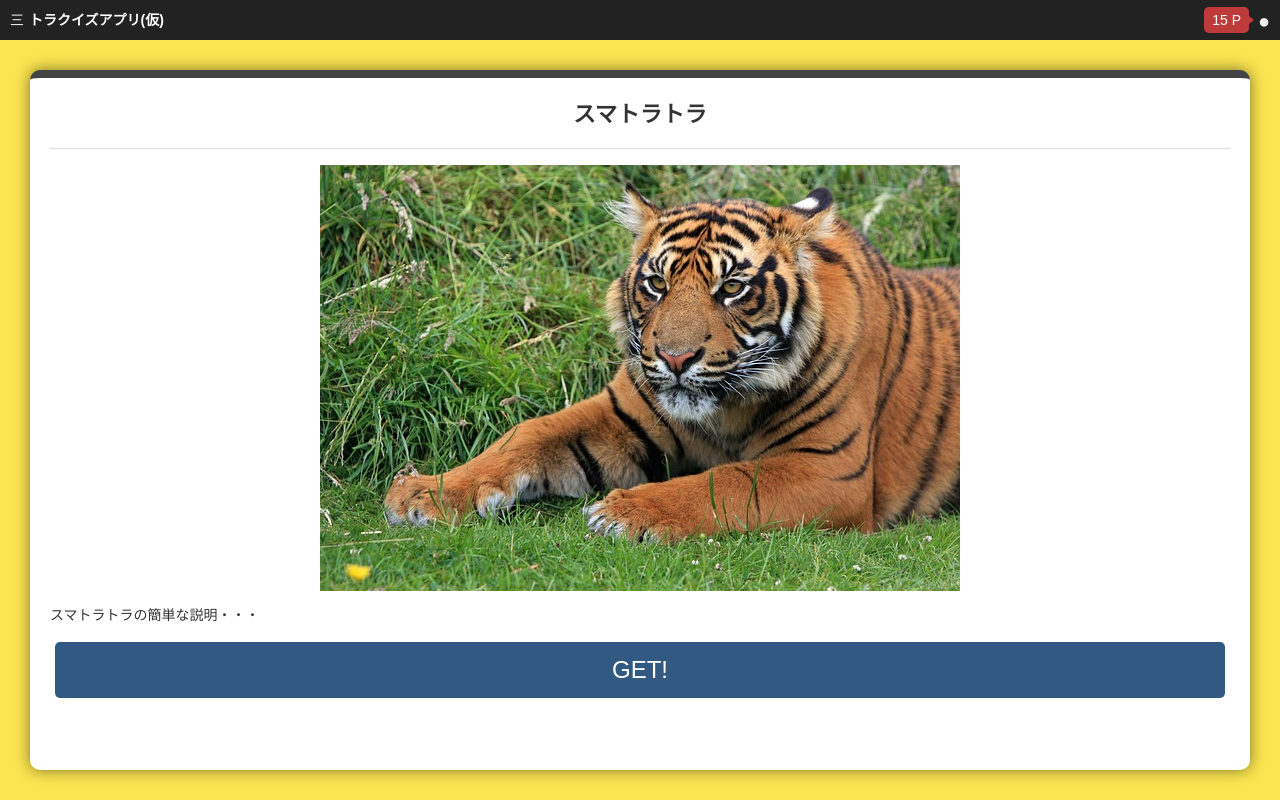
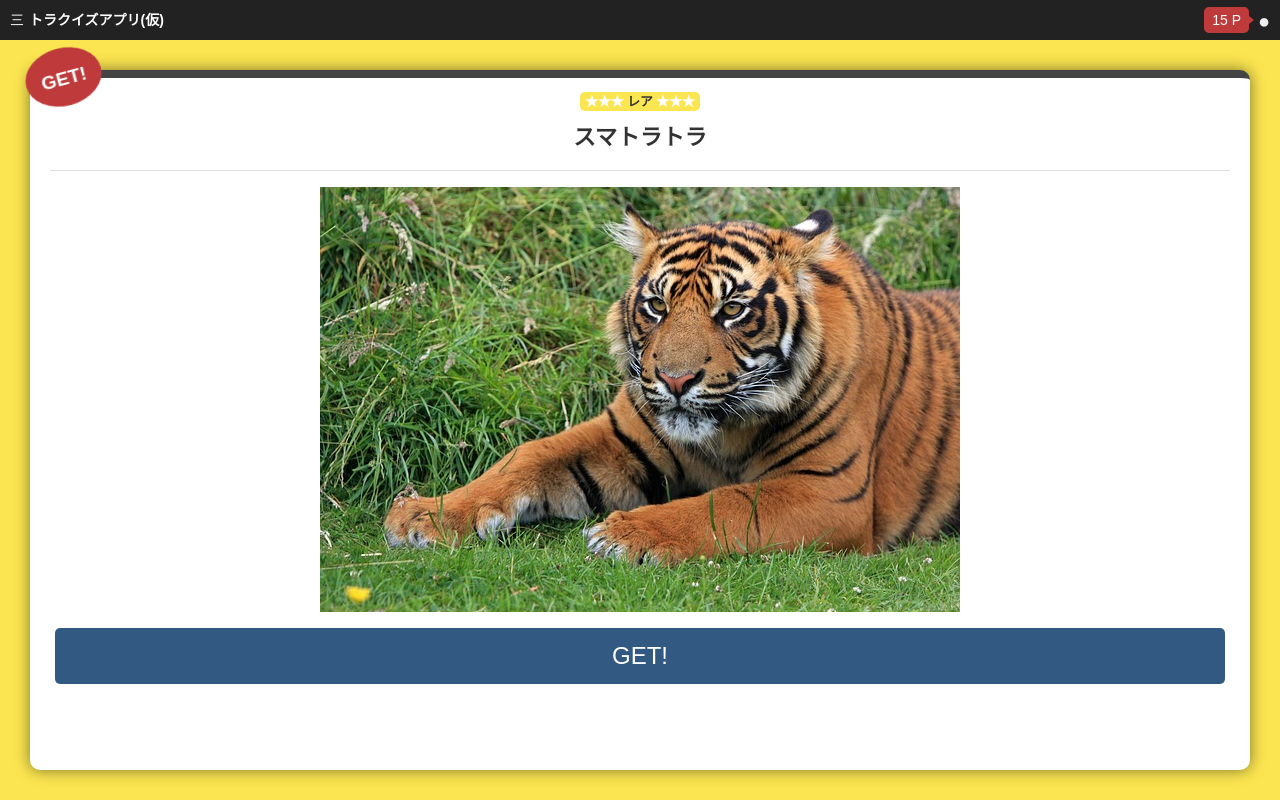
Before and after one commit to massirohuyu/getiger, a website: page public/gacha_get.html in a window 1280 px wide. Drawn offline with Linux system fonts and the light colour scheme.

Commit message:
ガチャ結果ページのアニメーション調整＆スタイル調整

```diff
--- a/public/gacha_get.html
+++ b/public/gacha_get.html
@@ -70,6 +70,11 @@
 
                 <div class="p-gacha__result">
                     <h2 class="p-gacha__result__name">
+                        <p class="p-gacha__result__status">
+                            <span class="p-gacha__result__status__text is_rare">
+                                レア
+                            </span>
+                        </p>
                         スマトラトラ
                     </h2>
                     <div class="p-gacha__result__summary">
--- a/scss/common.scss
+++ b/scss/common.scss
@@ -179,17 +179,20 @@ body {
  */
 
 .c-btn {
+    box-sizing: border-box;
     text-align: center;
     background-color: #333;
     color: #fff;
     border-radius: 5px;
+    border: none;
     text-decoration: none;
     font-size: 1.2rem;
     padding: 5px 10px;
-    margin: 15px 5px;
+    margin: 15px 0;
 
     &.c-btn--block {
         display: block;
+        width: 100%;
     }
 
     &.c-btn--lg {
@@ -498,7 +501,7 @@ body {
 
 .p-gacha__gachaimg {
     transform-origin: center center;
-    animation: gacha-rotating 1.5s linear infinite;
+    animation: gacha-fade-in 1s linear, gacha-rotating 1.5s linear infinite;
     border-radius: 50%;
     width: 120px;
     height: 120px;
@@ -521,7 +524,60 @@ body {
     padding: 20px;
     box-shadow: 0px 0px 15px rgba(0, 0, 0, 0.5);
 
-    animation: gacha-zoom-up 1.8s ease-out;
+    animation: gacha-zoom-up1 1.6s ease-out, gacha-zoom-up2 .2s ease-in 1.6s;
+
+    &:before {
+        content: "GET!";
+        display: block;
+        position: absolute;
+        top: -30px;
+        left: -5px;
+        border-radius: 50%;
+        background-color: #bf3b3b;
+        color: #fff;
+        font-size: 1.2rem;
+        font-weight: bold;
+        text-align: center;
+        width: 4em;
+        height: 1em;
+        vertical-align: middle;
+        padding: 1em 0;
+        line-height: 1.2em;
+        transform: rotate(-15deg);
+    }
+
+    .p-gacha__result__status {
+        text-align: center;
+        margin-top: -1rem;
+        margin-bottom: 5px;
+
+        .p-gacha__result__status__text {
+            padding: 2px 5px;
+            font-size: .8rem;
+            font-weight: bold;
+            border-radius: 5px;
+            width: 5em;
+            color: #666;
+            background-color: #eee;
+
+            &:before,
+            &:after {
+                content: "■■■";
+                display: inline-block;
+                color: #fff;
+            }
+
+            &.is_rare {
+                background-color: #fbe550;
+                color: inherit;
+
+                &:before,
+                &:after {
+                    content: "★★★";
+                }
+            }
+        }
+    }
 
     .p-gacha__result__name {
         text-align: center;
@@ -532,7 +588,8 @@ body {
     }
 
     .p-gacha__result__summary {
-        min-height: calc(70% - 1rem);
+        height: calc(70% - 2rem);
+        overflow: auto;
         margin-bottom: 1rem;
     }
 
@@ -766,16 +823,36 @@ body {
   }
 }
 
-@keyframes gacha-zoom-up {
+@keyframes gacha-fade-in {
   0% {
-    transform: scale(0);
+    opacity: 0;
+  }
+
+  100% {
+    opacity: 1;
+  }
+}
+
+@keyframes gacha-zoom-up1 {
+  0% {
+    transform: scale(0) translateY(0%);
   }
 
   80% {
-    transform: scale(0);
+    transform: scale(0) translateY(0%);
   }
 
   100% {
-    transform: scale(1);
+    transform: scale(.5) translateY(-150%);
   }
 }
+
+@keyframes gacha-zoom-up2 {
+  0% {
+    transform: scale(.5) translateY(-150%);
+  }
+
+  100% {
+    transform: scale(1) translateY(0%);
+  }
+}
```
Also changed, not shown: css/common.css.
